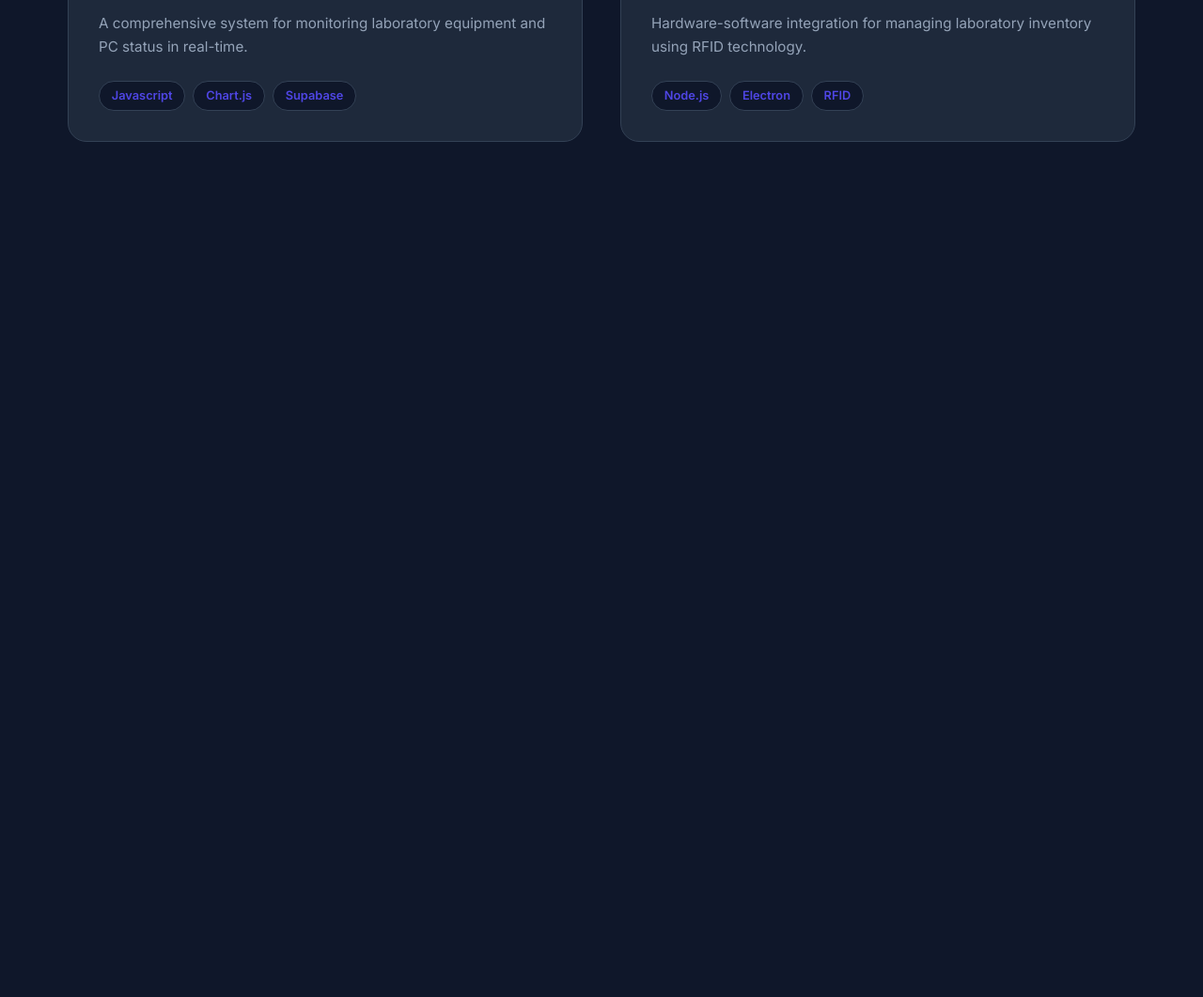
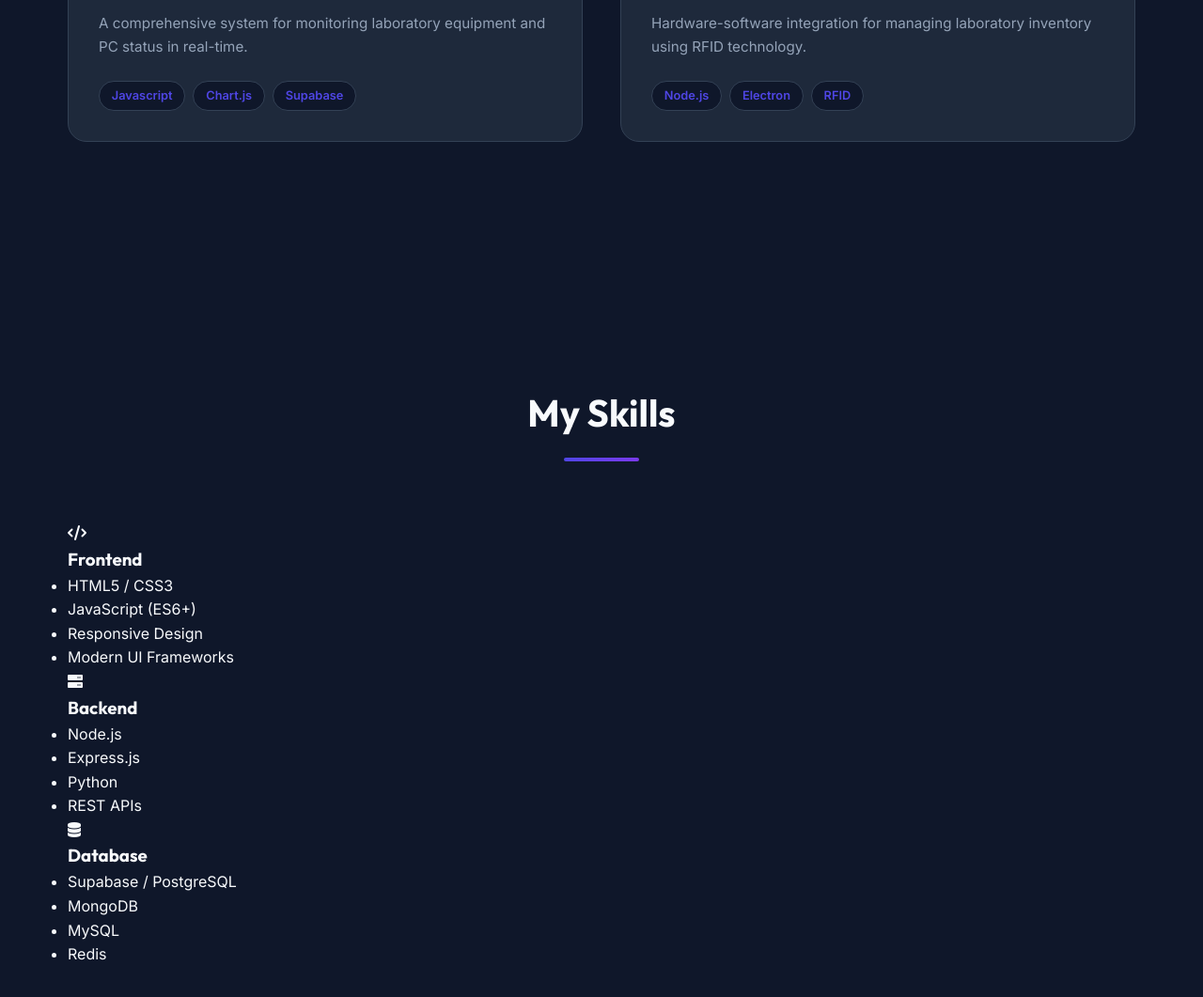
Before and after one commit to ast4rt3/My_Portfolio, a plain HTML site: page index.html in a window 1280 px wide. Shown: the part 1400-2461 px from the top of the page at 94% size. Before the commit the page ends 1679 px from the top, so only its background shows below. Drawn offline with Linux system fonts and the light colour scheme.

Commit message:
Added skillz list 🔥🔥

```diff
--- a/index.html
+++ b/index.html
@@ -96,6 +96,44 @@
                 </div>
             </div>
         </section>
+        <section id="skills" class="skills">
+            <div class="section-header">
+                <h2 class="section-title">My Skills</h2>
+                <div class="title-underline"></div>
+            </div>
+            <div class="skills-container">
+                <div class="skill-category reveal">
+                    <i class="fas fa-code"></i>
+                    <h3>Frontend</h3>
+                    <ul class="skill-list">
+                        <li>HTML5 / CSS3</li>
+                        <li>JavaScript (ES6+)</li>
+                        <li>Responsive Design</li>
+                        <li>Modern UI Frameworks</li>
+                    </ul>
+                </div>
+                <div class="skill-category reveal delay-1">
+                    <i class="fas fa-server"></i>
+                    <h3>Backend</h3>
+                    <ul class="skill-list">
+                        <li>Node.js</li>
+                        <li>Express.js</li>
+                        <li>Python</li>
+                        <li>REST APIs</li>
+                    </ul>
+                </div>
+                <div class="skill-category reveal delay-2">
+                    <i class="fas fa-database"></i>
+                    <h3>Database</h3>
+                    <ul class="skill-list">
+                        <li>Supabase / PostgreSQL</li>
+                        <li>MongoDB</li>
+                        <li>MySQL</li>
+                        <li>Redis</li>
+                    </ul>
+                </div>
+            </div>
+        </section>
     </main>
     <script src="script.js"></script>
 </body>
```
